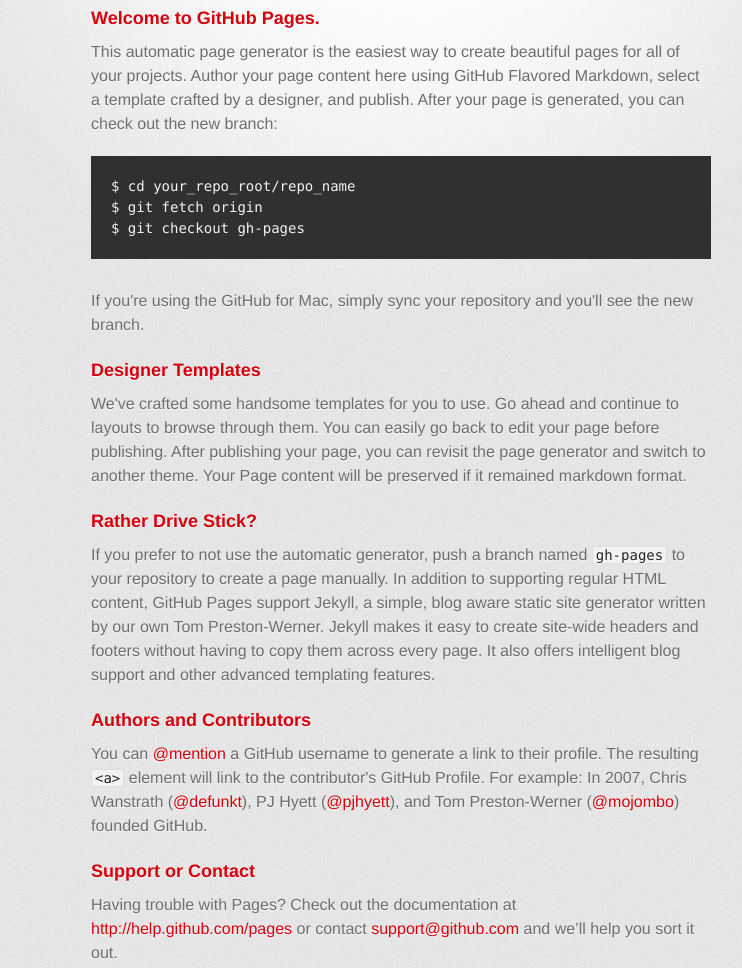
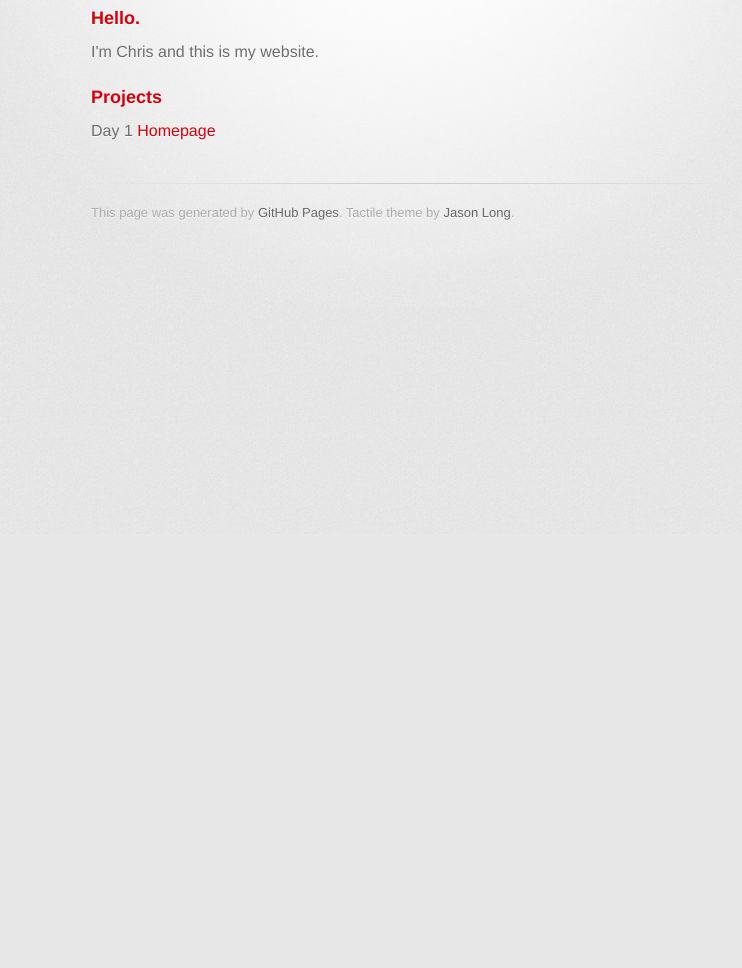
Before and after one commit to cyip/cyip.github.io, a plain HTML site: page index.html in a window 1280 px wide. Shown: the part 266-1234 px from the top of the page, without its empty margins (239-981 px from the left). After the commit the page ends 800 px from the top, so only its background shows below. Drawn offline with Linux system fonts and the light colour scheme; a web font is replaced by a local one.

Commit message:
Replace master branch with page content via GitHub

```diff
--- a/index.html
+++ b/index.html
@@ -30,36 +30,14 @@
 
         <section id="main_content">
           <h3>
-<a name="welcome-to-github-pages" class="anchor" href="#welcome-to-github-pages"><span class="octicon octicon-link"></span></a>Welcome to GitHub Pages.</h3>
+<a name="hello" class="anchor" href="#hello"><span class="octicon octicon-link"></span></a>Hello.</h3>
 
-<p>This automatic page generator is the easiest way to create beautiful pages for all of your projects. Author your page content here using GitHub Flavored Markdown, select a template crafted by a designer, and publish. After your page is generated, you can check out the new branch:</p>
-
-<pre><code>$ cd your_repo_root/repo_name
-$ git fetch origin
-$ git checkout gh-pages
-</code></pre>
-
-<p>If you're using the GitHub for Mac, simply sync your repository and you'll see the new branch.</p>
+<p>I'm Chris and this is my website.</p>
 
 <h3>
-<a name="designer-templates" class="anchor" href="#designer-templates"><span class="octicon octicon-link"></span></a>Designer Templates</h3>
+<a name="projects" class="anchor" href="#projects"><span class="octicon octicon-link"></span></a>Projects</h3>
 
-<p>We've crafted some handsome templates for you to use. Go ahead and continue to layouts to browse through them. You can easily go back to edit your page before publishing. After publishing your page, you can revisit the page generator and switch to another theme. Your Page content will be preserved if it remained markdown format.</p>
-
-<h3>
-<a name="rather-drive-stick" class="anchor" href="#rather-drive-stick"><span class="octicon octicon-link"></span></a>Rather Drive Stick?</h3>
-
-<p>If you prefer to not use the automatic generator, push a branch named <code>gh-pages</code> to your repository to create a page manually. In addition to supporting regular HTML content, GitHub Pages support Jekyll, a simple, blog aware static site generator written by our own Tom Preston-Werner. Jekyll makes it easy to create site-wide headers and footers without having to copy them across every page. It also offers intelligent blog support and other advanced templating features.</p>
-
-<h3>
-<a name="authors-and-contributors" class="anchor" href="#authors-and-contributors"><span class="octicon octicon-link"></span></a>Authors and Contributors</h3>
-
-<p>You can <a href="https://github.com/blog/821" class="user-mention">@mention</a> a GitHub username to generate a link to their profile. The resulting <code>&lt;a&gt;</code> element will link to the contributor's GitHub Profile. For example: In 2007, Chris Wanstrath (<a href="https://github.com/defunkt" class="user-mention">@defunkt</a>), PJ Hyett (<a href="https://github.com/pjhyett" class="user-mention">@pjhyett</a>), and Tom Preston-Werner (<a href="https://github.com/mojombo" class="user-mention">@mojombo</a>) founded GitHub.</p>
-
-<h3>
-<a name="support-or-contact" class="anchor" href="#support-or-contact"><span class="octicon octicon-link"></span></a>Support or Contact</h3>
-
-<p>Having trouble with Pages? Check out the documentation at <a href="http://help.github.com/pages">http://help.github.com/pages</a> or contact <a href="mailto:support@github.com">support@github.com</a> and we’ll help you sort it out.</p>
+<p>Day 1 <a href="http://cyip.github.io">Homepage</a></p>
         </section>
 
         <footer>
```
Also changed, not shown: params.json (+1 -1 lines).
